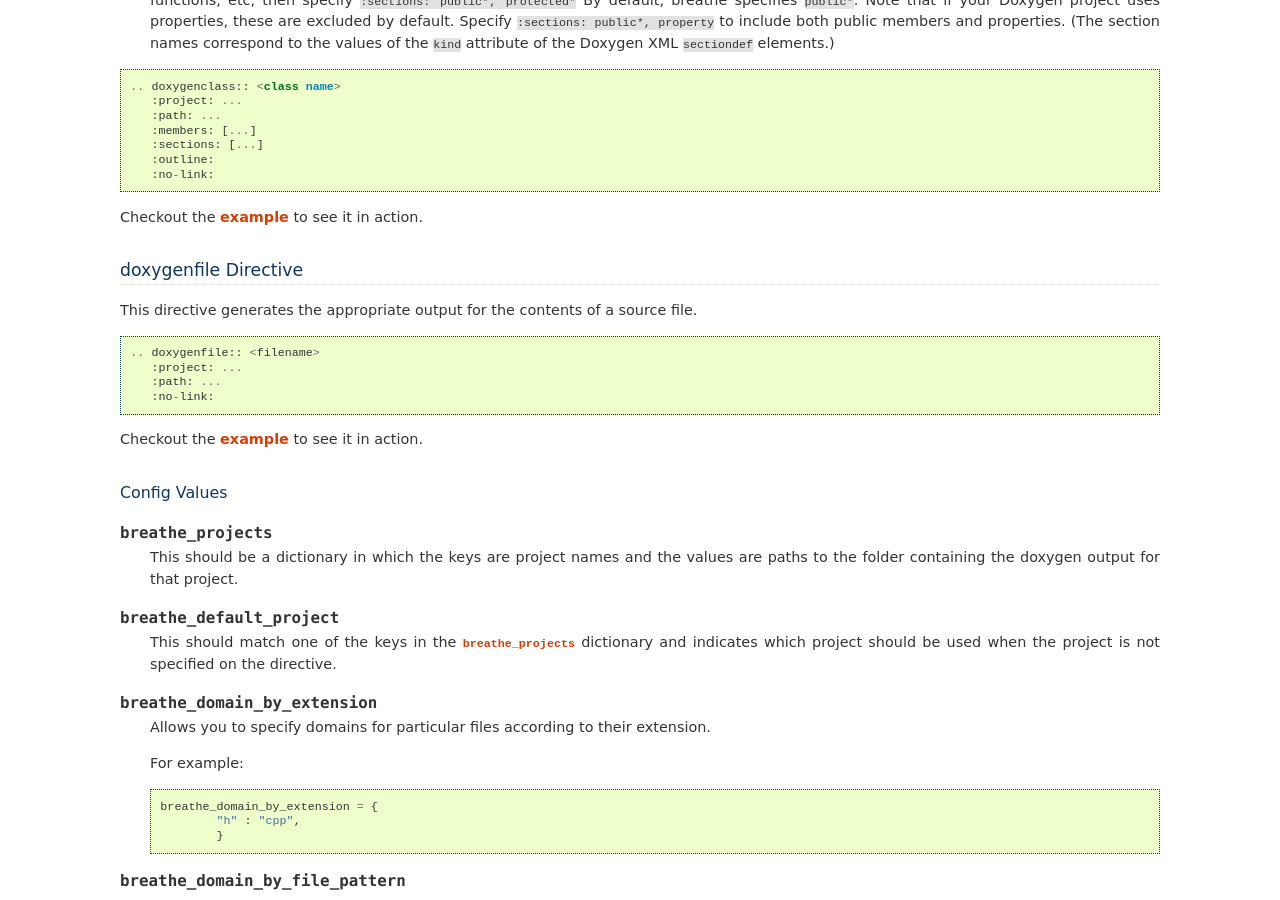
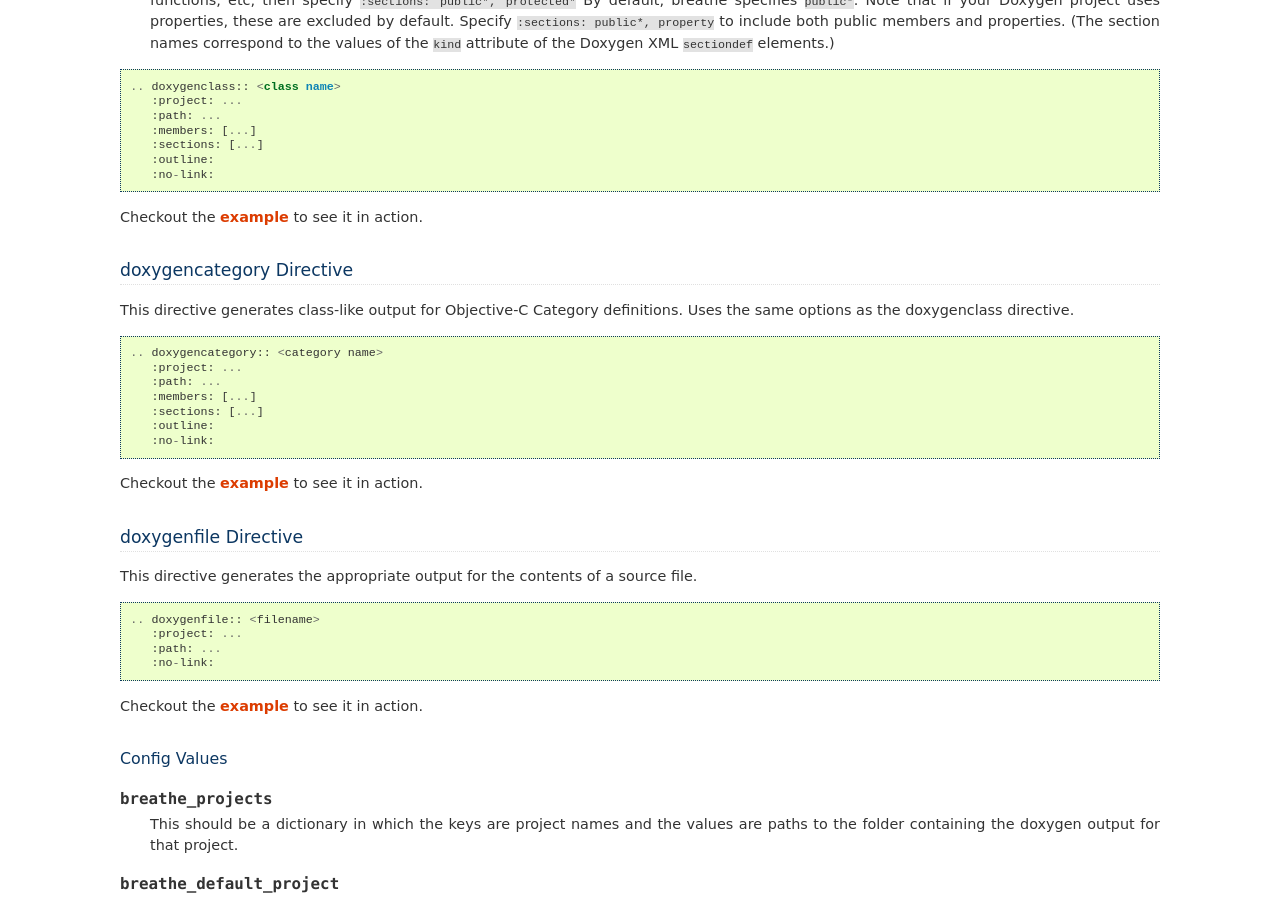
Before and after one commit to breathe-doc/breathe, a Sphinx documentation site: the page built from testsuite/source/directives.rst, in a window 1280 px wide and 900 px high, scrolled down 2609 px. Built offline with Sphinx 7.4.7, drawn with Linux system fonts in a browser that asks for light colours; pages that are not in the unit, such as notebooks, are missing from menus.

Commit message:
Examples and docs for Objective-C categories

```diff
--- a/testsuite/source/conf.py
+++ b/testsuite/source/conf.py
@@ -109,6 +109,7 @@ breathe_projects = {
     "latexmath":"../examples/specific/latexmath/xml/",
     "functionOverload":"../examples/specific/functionOverload/xml/",
     "programlisting":"../examples/specific/programlisting/xml/",
+    "category":"../examples/specific/category/xml/",
     }
 
 breathe_default_project = "tinyxml"
--- a/testsuite/source/directives.rst
+++ b/testsuite/source/directives.rst
@@ -7,6 +7,7 @@ Directives & Config Variables
    function
    struct
    class
+   category
    enum
    typedef
    define
@@ -202,6 +203,24 @@ additonally ``members`` and ``sections`` option.
 
 Checkout the :ref:`example <class-example>` to see it in action.
 
+doxygencategory Directive
+~~~~~~~~~~~~~~~~~~~~~~~~~~
+
+This directive generates class-like output for Objective-C Category definitions. Uses the same
+options as the doxygenclass directive.
+
+::
+
+   .. doxygencategory:: <category name>
+      :project: ...
+      :path: ...
+      :members: [...]
+      :sections: [...]
+      :outline:
+      :no-link:
+
+Checkout the :ref:`example <category-example>` to see it in action.
+
 doxygenfile Directive
 ~~~~~~~~~~~~~~~~~~~~~
 
```
Also changed, not shown: testsuite/source/category.rst (added, +87 -0 lines), testsuite/source/specific.rst (line endings or trailing spaces), 2 other files.
